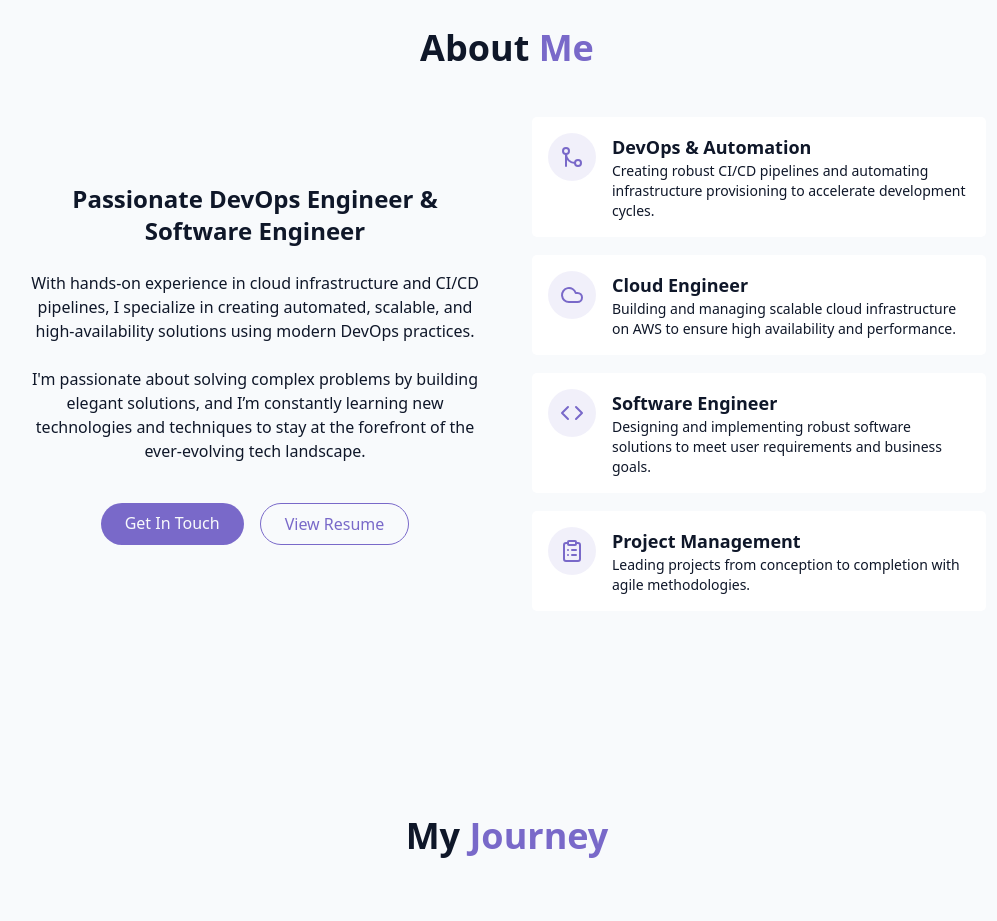
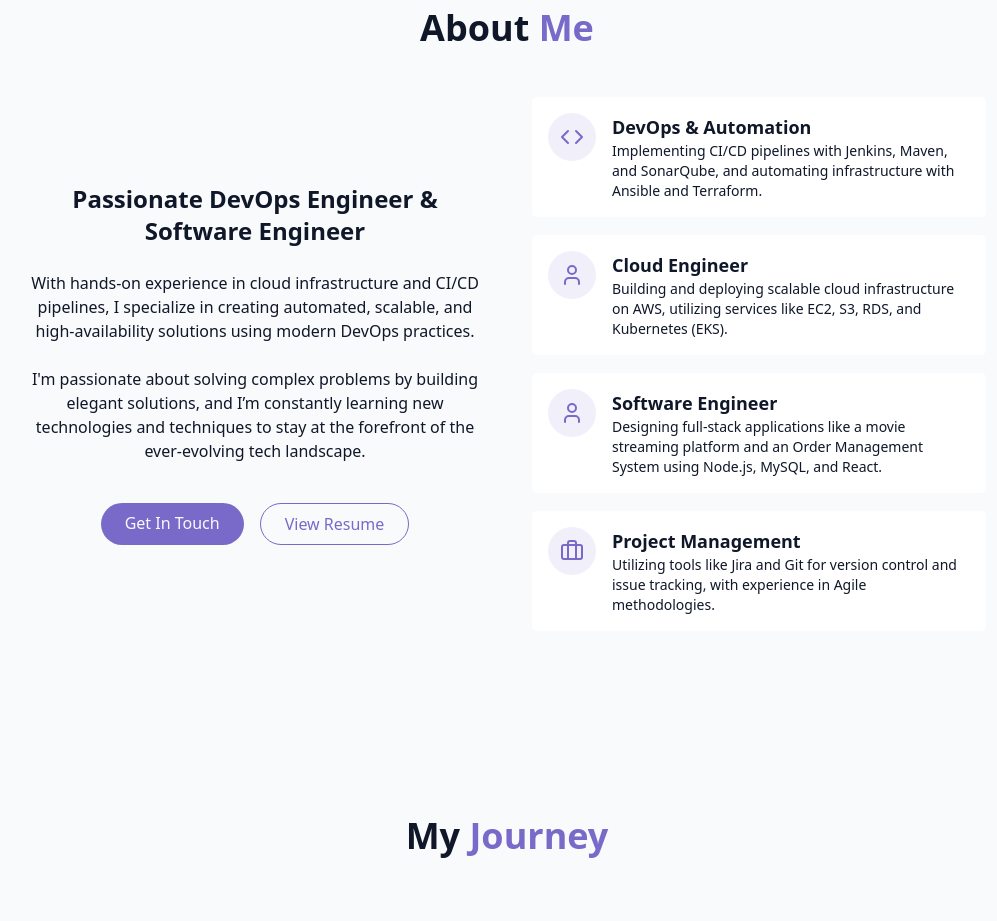
Before and after one commit to Jithendra-Kantharaju/Portfolio_JK, a React (Vite) app: page / in a window 1280 px wide. Shown: the part 880-1801 px from the top of the page, without its empty margins (133-1130 px from the left). Built offline with nearby package versions, Linux system fonts and the light colour scheme.

Commit message:
Build and deploy

```diff
--- a/src/components/AboutSection.jsx
+++ b/src/components/AboutSection.jsx
@@ -1,8 +1,10 @@
-import { GitMerge, Cloud, Code, ClipboardList } from "lucide-react";
+import { Briefcase, Code, User } from "lucide-react";
+
+// The name of your repository on GitHub
+const repoName = "/Portfolio_JK";
 
 export const AboutSection = () => {
   return (
-    // UPDATED: Added classes to make the section fill the screen height
     <section id="about" className="relative flex min-h-screen items-center px-2 py-16">
       <div className="container mx-auto max-w-5xl">
         <h2 className="text-3xl md:text-4xl font-bold mb-12 text-center">
@@ -29,8 +31,9 @@ export const AboutSection = () => {
               <a href="#contact" className="cosmic-button">
                 Get In Touch
               </a>
+              {/* UPDATED: Added repoName to the href path */}
               <a
-                href="/My_Resume.pdf"
+                href={`${repoName}/My_Resume.pdf`}
                 target="_blank"
                 rel="noopener noreferrer"
                 className="px-6 py-2 rounded-full border border-primary text-primary hover:bg-primary/10 transition-colors duration-300"
@@ -40,18 +43,17 @@ export const AboutSection = () => {
             </div>
           </div>
 
-          {/* Right Side Content (with equal height boxes) */}
+          {/* Right Side Content */}
           <div className="grid grid-cols-1 gap-4">
             <div className="gradient-border p-4 card-hover flex h-full">
               <div className="flex items-start gap-4">
                 <div className="p-3 rounded-full bg-primary/10">
-                  {/* Icon Updated */}
-                  <GitMerge className="h-6 w-6 text-primary" />
+                  <Code className="h-6 w-6 text-primary" />
                 </div>
                 <div className="text-left">
                   <h4 className="font-semibold text-lg"> DevOps & Automation</h4>
                   <p className="text-muted-foreground text-sm">
-                    Creating robust CI/CD pipelines and automating infrastructure provisioning to accelerate development cycles.
+                    Implementing CI/CD pipelines with Jenkins, Maven, and SonarQube, and automating infrastructure with Ansible and Terraform.
                   </p>
                 </div>
               </div>
@@ -59,13 +61,12 @@ export const AboutSection = () => {
             <div className="gradient-border p-4 card-hover flex h-full">
               <div className="flex items-start gap-4">
                 <div className="p-3 rounded-full bg-primary/10">
-                  {/* Icon Updated */}
-                  <Cloud className="h-6 w-6 text-primary" />
+                  <User className="h-6 w-6 text-primary" />
                 </div>
                 <div className="text-left">
                   <h4 className="font-semibold text-lg">Cloud Engineer</h4>
                   <p className="text-muted-foreground text-sm">
-                    Building and managing scalable cloud infrastructure on AWS to ensure high availability and performance.
+                    Building and deploying scalable cloud infrastructure on AWS, utilizing services like EC2, S3, RDS, and Kubernetes (EKS).
                   </p>
                 </div>
               </div>
@@ -73,13 +74,12 @@ export const AboutSection = () => {
             <div className="gradient-border p-4 card-hover flex h-full">
               <div className="flex items-start gap-4">
                 <div className="p-3 rounded-full bg-primary/10">
-                  {/* Icon Updated */}
-                  <Code className="h-6 w-6 text-primary" />
+                  <User className="h-6 w-6 text-primary" />
                 </div>
                 <div className="text-left">
                   <h4 className="font-semibold text-lg">Software Engineer</h4>
                   <p className="text-muted-foreground text-sm">
-                    Designing and implementing robust software solutions to meet user requirements and business goals.
+                    Designing full-stack applications like a movie streaming platform and an Order Management System using Node.js, MySQL, and React.
                   </p>
                 </div>
               </div>
@@ -87,13 +87,12 @@ export const AboutSection = () => {
             <div className="gradient-border p-4 card-hover flex h-full">
               <div className="flex items-start gap-4">
                 <div className="p-3 rounded-full bg-primary/10">
-                  {/* Icon Updated */}
-                  <ClipboardList className="h-6 w-6 text-primary" />
+                  <Briefcase className="h-6 w-6 text-primary" />
                 </div>
                 <div className="text-left">
                   <h4 className="font-semibold text-lg">Project Management</h4>
                   <p className="text-muted-foreground text-sm">
-                    Leading projects from conception to completion with agile methodologies.
+                    Utilizing tools like Jira and Git for version control and issue tracking, with experience in Agile methodologies.
                   </p>
                 </div>
               </div>
```
